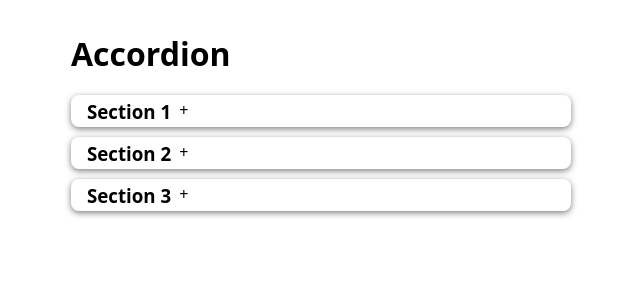
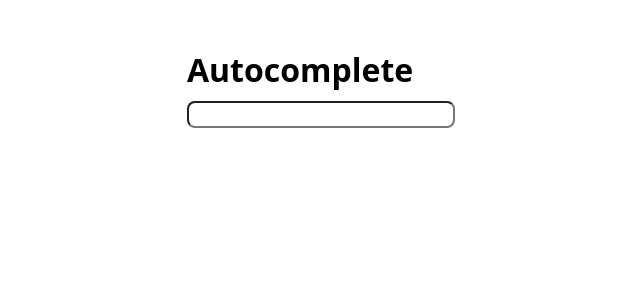
Before and after one commit to dsound-zz/Common-React-FE-Interview-Drills, a React (Vite) app: page / in a window 1280 px wide. Shown: the top 300 px of the page, without its empty margins (319-959 px from the left). Built offline with nearby package versions, Linux system fonts and the light colour scheme.

Commit message:
autocomplete

```diff
--- a/src/App.tsx
+++ b/src/App.tsx
@@ -1,43 +1,93 @@
-import { useState } from "react"
+import { useEffect, useMemo, useState } from 'react';
 
-interface AccordionItem {
-  title: string
-  content: string
+const items = [
+  'Apple', 'Apricot', 'Avocado',
+  'Banana', 'Blueberry',
+  'Cherry', 'Coconut', 'Cranberry',
+  'Date',
+  'Elderberry',
+  'Fig',
+  'Grape', 'Grapefruit', 'Guava',
+  'Kiwi',
+  'Lemon', 'Lime', 'Lychee',
+  'Mango', 'Melon',
+  'Orange',
+  'Papaya', 'Peach', 'Pear', 'Pineapple', 'Plum',
+  'Raspberry',
+  'Strawberry',
+  'Watermelon'
+]
+
+const highlightedText = (text: string, query: string) => {
+  if (!query) return text;
+
+  const index = text.toLowerCase().indexOf(query.toLowerCase());
+  if (index === -1) return text;
+
+  const before = text.slice(0, index);
+  const match = text.slice(index, index + query.length);
+  const after = text.slice(index + query.length);
+
+  return (
+    <>
+      {before}
+      <strong>{match}</strong>
+      {after}
+    </>
+  );
 }
 
-const items: AccordionItem[] = [
-  { title: 'Section 1', content: 'Content for section 1' },
-  { title: 'Section 2', content: 'Content for section 2' },
-  { title: 'Section 3', content: 'Content for section 3' }
-]
+const normalize = (str: string) => str.toLocaleLowerCase()
+
+const matches = (item: string, query: string) => normalize(item).includes(normalize(query))
+
+const isExactMatch = (query: string) => items.some(item => normalize(item) === normalize(query))
+
 
 function App() {
-  const [openIndex, setOpenIndex] = useState<number | null>(null)
+  const [query, setQuery] = useState<string>("")
+  const [isOpen, setIsOpen] = useState<boolean>(false)
 
-  const handleOpenAccordian = (idx: number) => {
-    if (openIndex === idx) {
-      setOpenIndex(null)
+
+  useEffect(() => {
+    if (!query) {
+      setIsOpen(false)
       return
     }
-    setOpenIndex(idx)
-  }
+
+    if (isExactMatch(query)) {
+      setIsOpen(false)
+      return
+    }
+
+    setIsOpen(true)
+  }, [query])
+
+  const filteredItems = useMemo(() => {
+    if (!query) return []
+    return items.filter((item) => matches(item, query))
+  }, [query])
+
   return (
     <div className="app">
-      <h1>Accordion</h1>
+      <h1>Autocomplete</h1>
       <div className="container">
-        {items.map((item, index) => {
-          const isOpen = index === openIndex
-          return (
-          <div key={item.title} className={`item ${isOpen ? "open" : ""}`}>
-            <div className="heading-row">
-            <h3 className="title" onClick={() => handleOpenAccordian(index)}>{item.title}</h3><span>{isOpen ? "-" : "+"}</span></div>
-            {isOpen ? (
-            <p className="content">{item.content}</p>
-            ) : null}
-          </div>
-          )
-        })}
-      </div>
+        <input value={query} onChange={(e) => {
+          setQuery(e.target.value);
+          setIsOpen(true)
+          } } />
+        {isOpen ? (
+        <ul>
+          {filteredItems?.map((item) => (
+          <li key={item} className="item" onClick={() => {
+            setQuery(item);
+          }}
+            >
+              {highlightedText(item, query)}</li>
+          ))}
+        </ul>
+        ) : null}
+    </div>
     </div>
   )
 }
--- a/src/index.css
+++ b/src/index.css
@@ -9,41 +9,40 @@ body {
   padding: 2rem;
 }
 
+
+
 .app {
   width: 100%;
-  max-width: 500px;
+  max-width: 300px;
+  padding: 1rem;
   margin: 0 auto;
 }
 
 .container {
   display: flex;
   flex-direction: column;
-  gap: 10px;
-  margin-top: 20px;
 }
 
-.heading-row {
+h1 {
+  margin-bottom: 10px;
+}
+
+input {
+  border-radius: 8px;
+  padding: 0.25rem;
+}
+
+ul {
+  list-style: none;
+  margin: 0;
+  padding: 0;
   display: flex;
+  flex-direction: column;
   gap: 8px;
+  border: 1px solid black;
+  border-top: none;
 }
 
 .item {
-  display: flex;
-  flex-direction: column;
-  justify-content: center;
-  border-radius: 8px;
-  box-shadow: 0 2px 6px rgba(0,0,0,0.5);
-  padding: 1rem;
-  overflow: hidden;
-  max-height: 0;
-  transition: max-height 0.8s ease;
+  padding: 0.15rem;
 }
-
-.item.open {
-  max-height: 200px;
-}
-
-.content {
-  opacity: 1;
-  transition: opacity 0.6s ease;
-}
```
